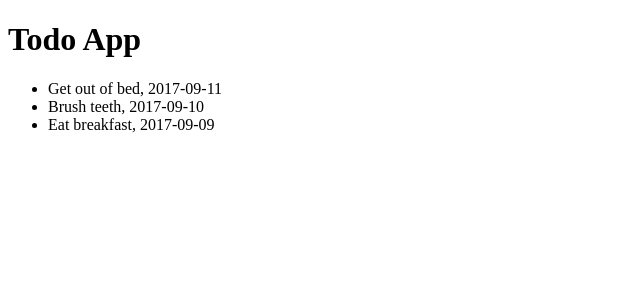
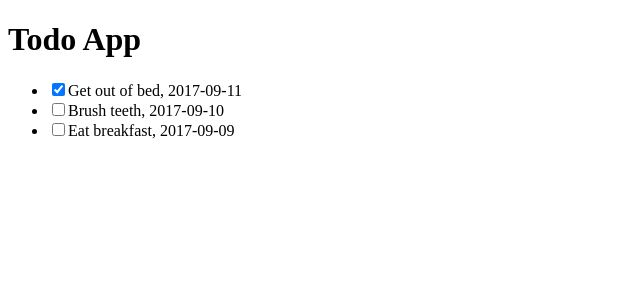
Before and after one commit to HatemKhattab/hyf-ReactJs, a React (Create React App) app in the folder week2/todo-app/: page / in a window 1280 px wide. Shown: the top 300 px of the page, without its empty margins (0-640 px from the left). Built offline with nearby package versions, Linux system fonts and the light colour scheme.

Commit message:
view todo'done as a checkbox

```diff
--- a/week2/todo-app/src/Todo.js
+++ b/week2/todo-app/src/Todo.js
@@ -6,11 +6,20 @@ class Todo extends React.Component {
 
     return(
       <li>
+        {this.viewBox(todo)}
         <span>{todo.description + ', '}</span>
         <span>{todo.deadline}</span>
       </li>
     );
   }
+
+  viewBox(item){
+    if(item.done){
+      return <input type="checkbox" defaultChecked />;
+    }else{
+      return <input type="checkbox" />;
+    }
+  }
 }
 
 export default Todo;
```
